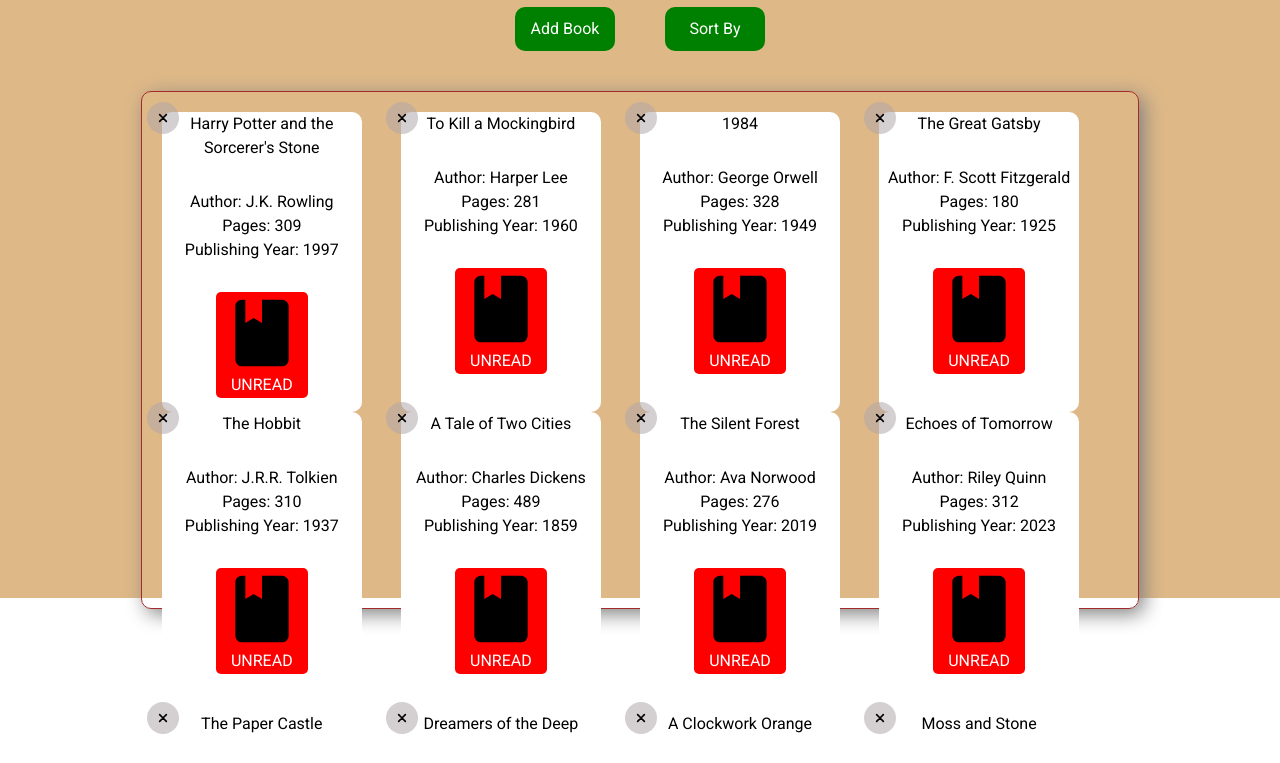
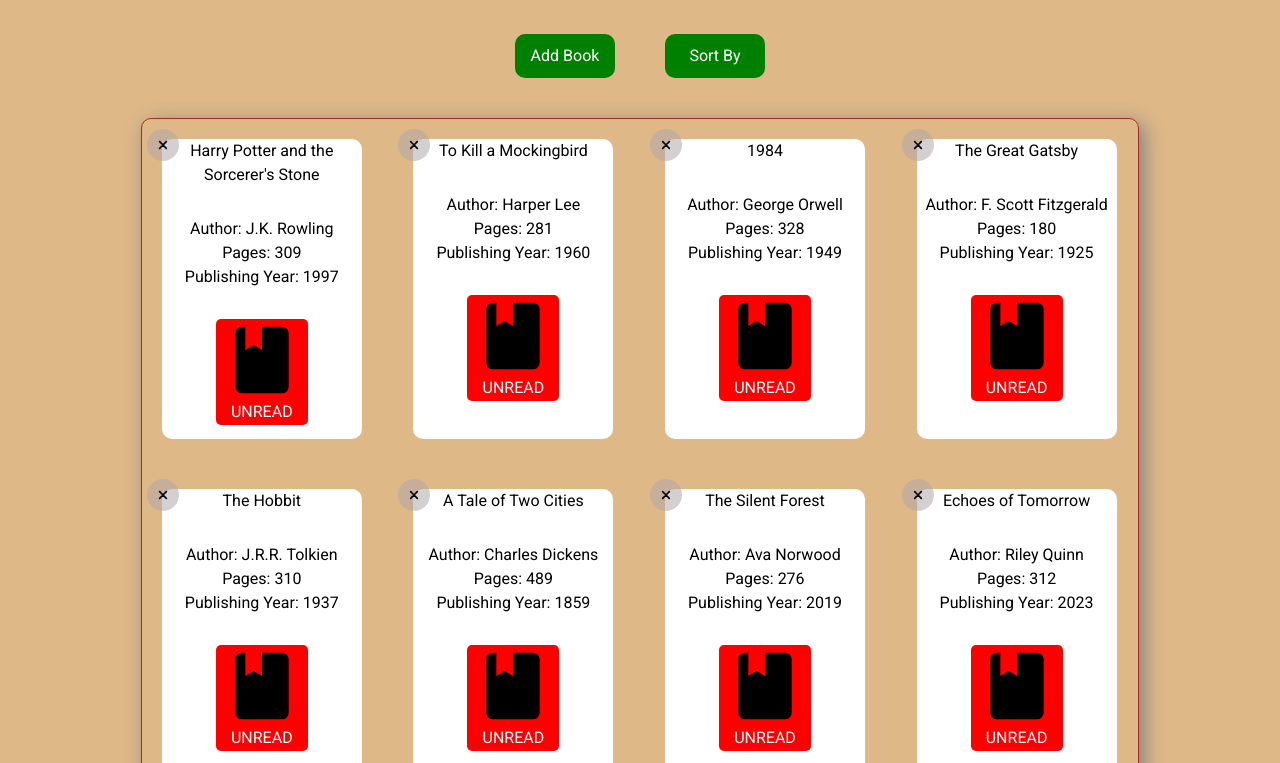
Before and after one commit to richardnguyen165/library, a plain HTML site: page index.html in a window 1280 px wide. Shown: the part 202-965 px from the top of the page. Drawn offline with Linux system fonts and the light colour scheme.

Commit message:
Fixed resizing issues

```diff
--- a/css/index.css
+++ b/css/index.css
@@ -68,30 +68,33 @@ h1, h2, h3, h4, h5, h6 {
   font-family: 'Roboto', Arial, Helvetica, sans-serif;
 }
 
+.container{
+  display: grid;
+  grid-template-rows: 15vh 1fr;
+  grid-template-columns: 1fr;
+}
+
 /*HEADER*/
 
 .header-container{
-  height: 15vh;
-  width: 100vw;
+  display: grid;
+  grid-row: 1 / 2;
 }
 
 .header{
   position: relative;
-
-  height: inherit;
-  width: inherit;
 }
 
 .header-image{
+  height: 15vh;
+  width: 100vw;
+  object-fit: cover;
+
   position: absolute;
   top: 0;
   left: 0;
   bottom: 0;
   right: 0;
-
-  width: inherit;
-  height: inherit;
-  object-fit: cover;
 }
 
 .header-logo{
@@ -122,9 +125,12 @@ h1, h2, h3, h4, h5, h6 {
 /*HEADER*/
 
 /*CONTENT*/
+.content-container{
+  display: grid;
+  grid-row: 2 / 3;
+}
+
 .content{
-  width: 100vw;
-  height: 85vh;
   background-color: burlywood;
 
   display: flex;
@@ -160,16 +166,17 @@ h1, h2, h3, h4, h5, h6 {
 .content-grid{
   display: grid;
 
-  width: 80%;
-  height: 80%;
-
   border: 1px solid brown;
   border-radius: 10px;
   box-shadow: 5px 5px 20px grey;
 
   padding: 20px;
 
-  grid-template-columns: repeat(auto-fit, minmax(200px, 1fr));
+  width: 80%;
+
+  grid-template-columns: repeat(auto-fill, minmax(200px, 1fr));
+  row-gap: 50px;
+  column-gap: 50px;
 }
 
 .outerCardClass{
--- a/index.html
+++ b/index.html
@@ -11,6 +11,7 @@
 </head>
 <body>
   <div class = "container">
+
     <div class ="header-container">
       <div class = "header">
         <!-- source: https://www.freepik.com/free-photo/book-library-with-open-textbook_3737794.htm#fromView=keyword&page=1&position=0&uuid=885dab30-e56f-462b-b8b8-39f23bebfc53&query=Book -->
@@ -23,6 +24,7 @@
       </div>
     </div>
 
+    <div class = "content-container">
       <div class = "content">
         <p class = "content-title">My Books</p>
         <div class = "content-action">
@@ -34,6 +36,8 @@
         </div>
       </div>
     </div>
+
+  </div>
   <script src = "./js/index.js"></script>
 </body>
 </html>
```
Lines whose indentation alone changed are shown as unchanged.
